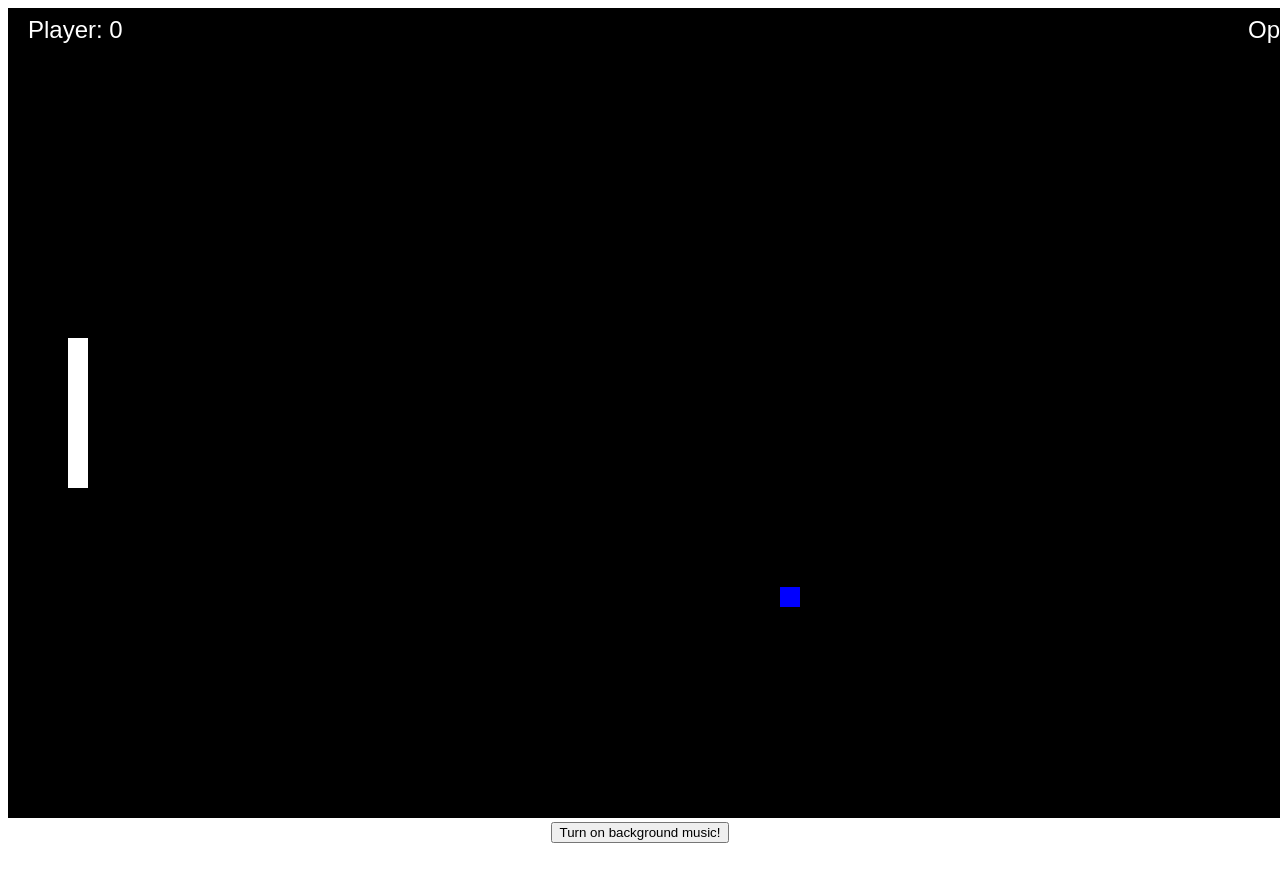
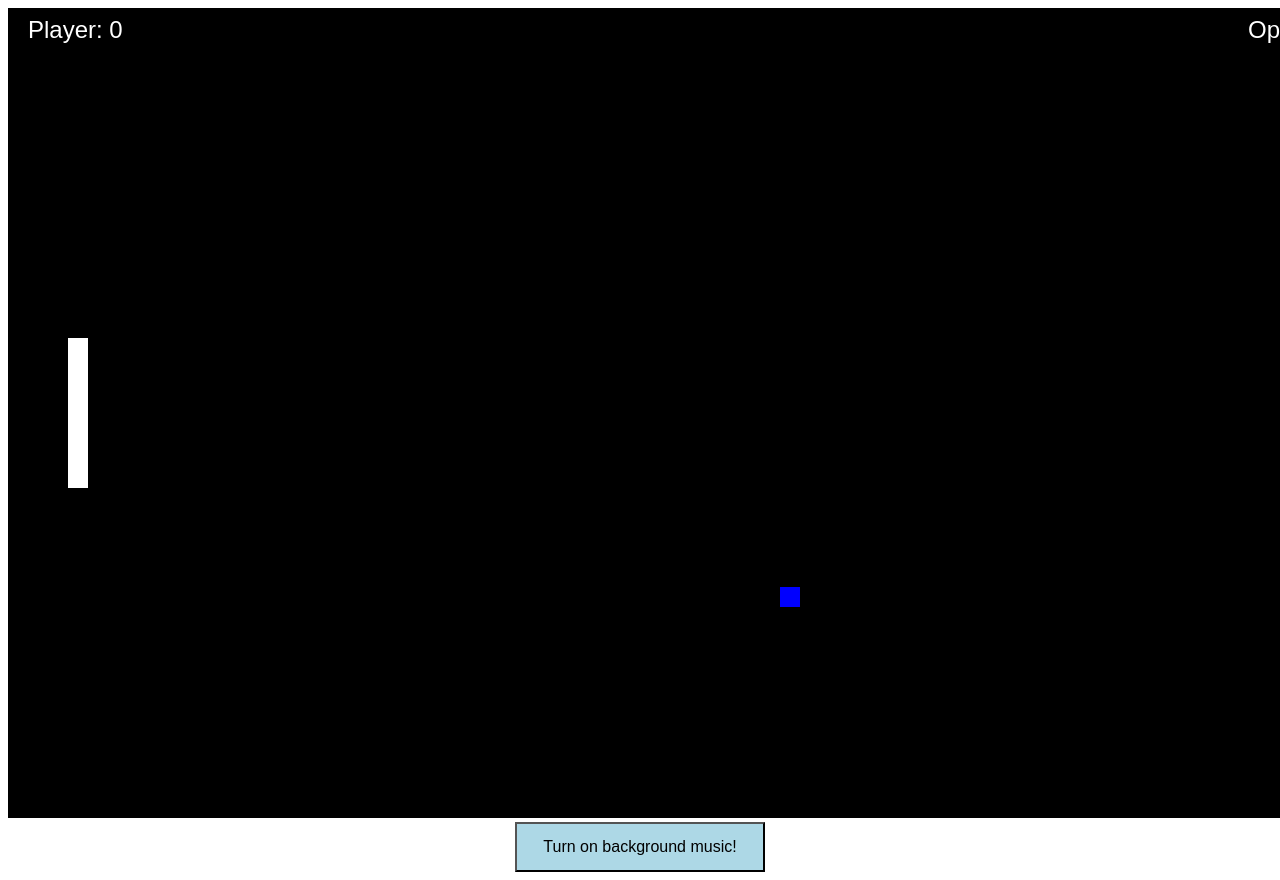
Before and after one commit to Alex-G-R/Pong, a plain HTML site: page index.html in a window 1280 px wide. Shown: the top 880 px of the page. Before the commit the page ends 851 px from the top, so only its background shows below. Drawn offline with Linux system fonts and the light colour scheme.

Commit message:
Styling backgroundMusic button

```diff
--- a/styles.css
+++ b/styles.css
@@ -3,3 +3,12 @@ body{
     justify-content: center;
     align-items: center;
 }
+
+input{
+    height: 50px;
+    width: 250px;
+    font-family: Arial;
+    font-weight: 500;
+    font-size: 1em;
+    background-color: lightblue;
+}
```
